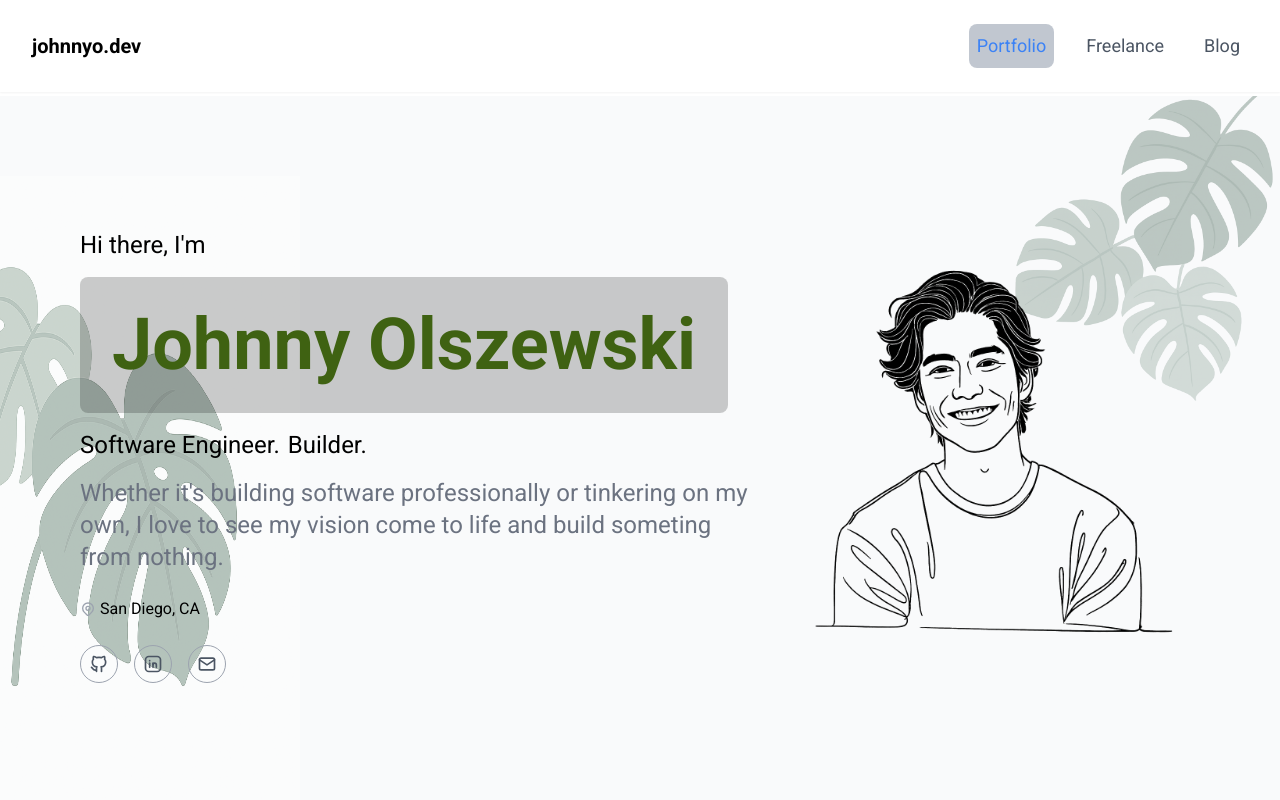
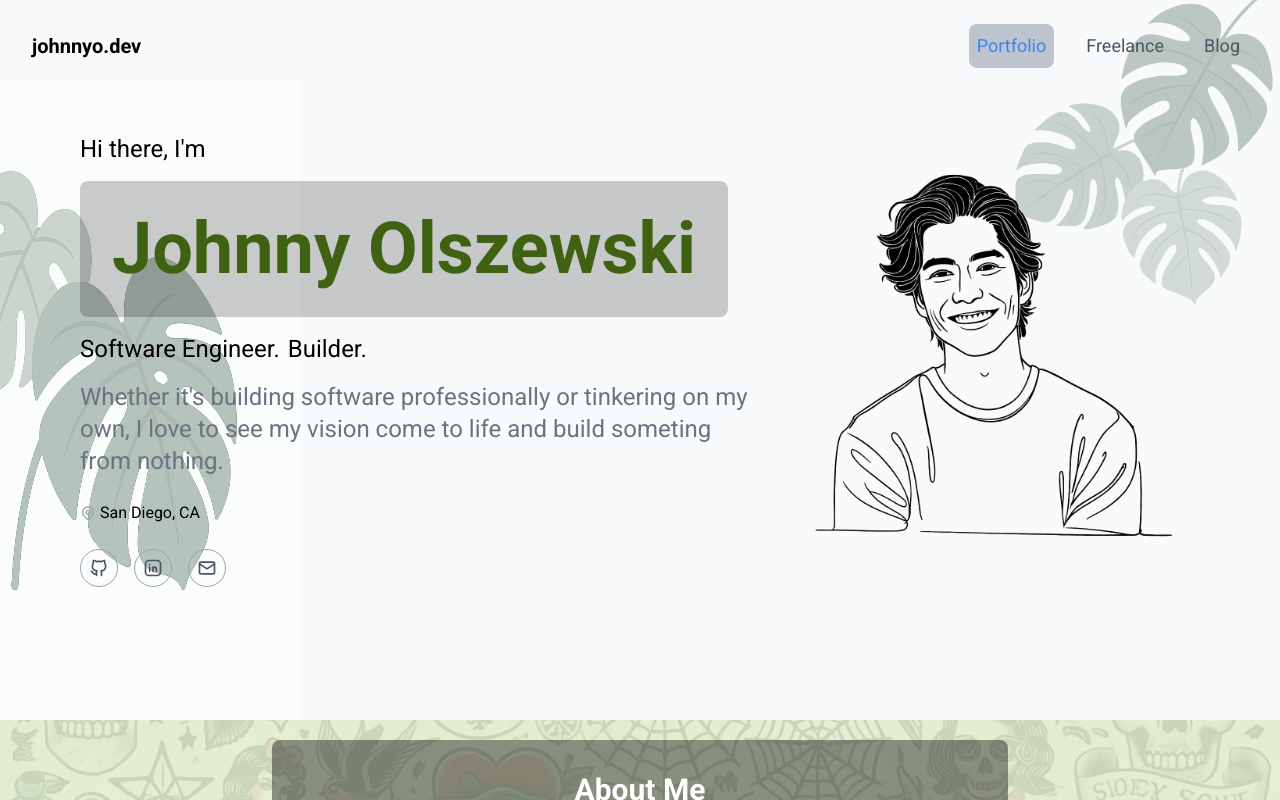
Before and after one commit to johnny-olszewski/portfolio-app-react, a Next.js app: page / in a window 1280 px wide. Shown: the top 800 px of the page. Built offline with nearby package versions, Linux system fonts and the light colour scheme.

Commit message:
[PO-1][7/n] fix header

```diff
--- a/src/components/header-component/HeaderComponent.tsx
+++ b/src/components/header-component/HeaderComponent.tsx
@@ -13,7 +13,7 @@ const HeaderComponent = ({ children }: HeaderComponentProps) => {
 
   return (
     <>
-      <header className="fixed top-0 left-0 right-0 w-full flex flex-row items-center justify-between px-8 py-6 z-50 bg-white/90 backdrop-blur-sm shadow-sm">
+      <header className="fixed top-0 left-0 right-0 w-full flex flex-row items-center justify-between px-8 py-6 z-[100] bg-transparent">
         <Link
           href="/"
           className="text-xl font-bold hover:text-lime-600 transition-colors"
@@ -53,7 +53,7 @@ const HeaderComponent = ({ children }: HeaderComponentProps) => {
           </Link>
         </nav>
       </header>
-      <main className="pt-24">{children}</main>
+      <main className="z-[1]">{children}</main>
     </>
   );
 };
```
